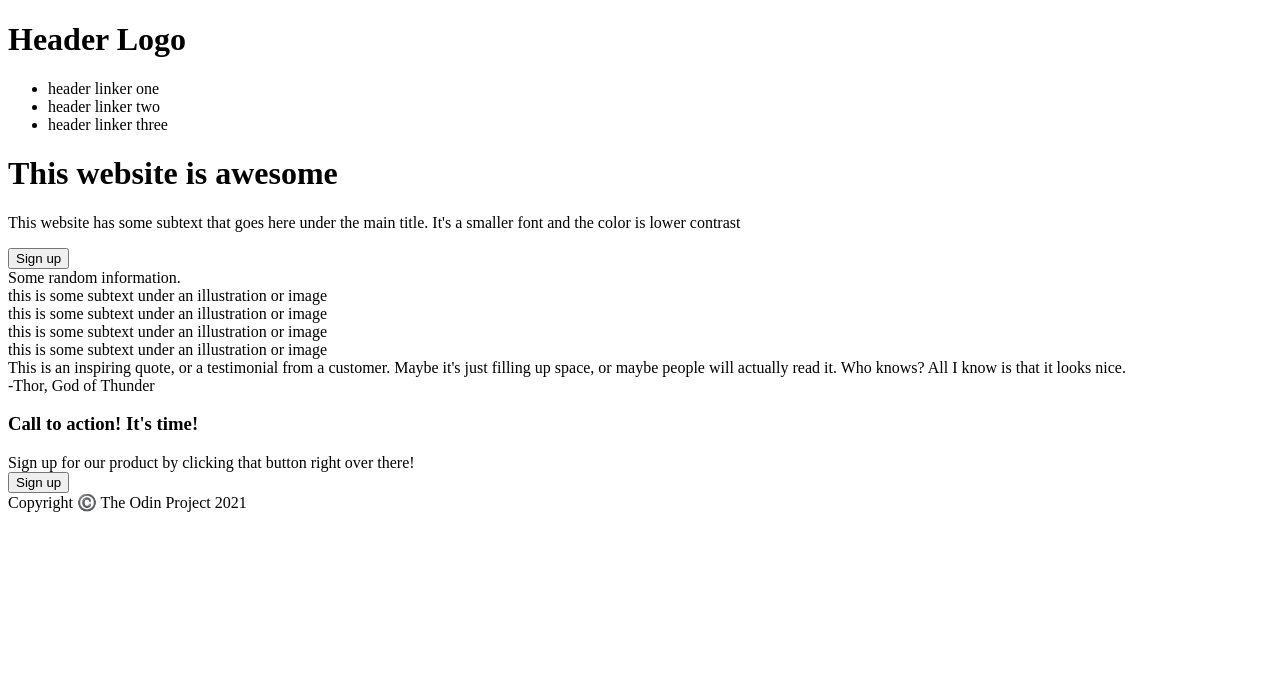
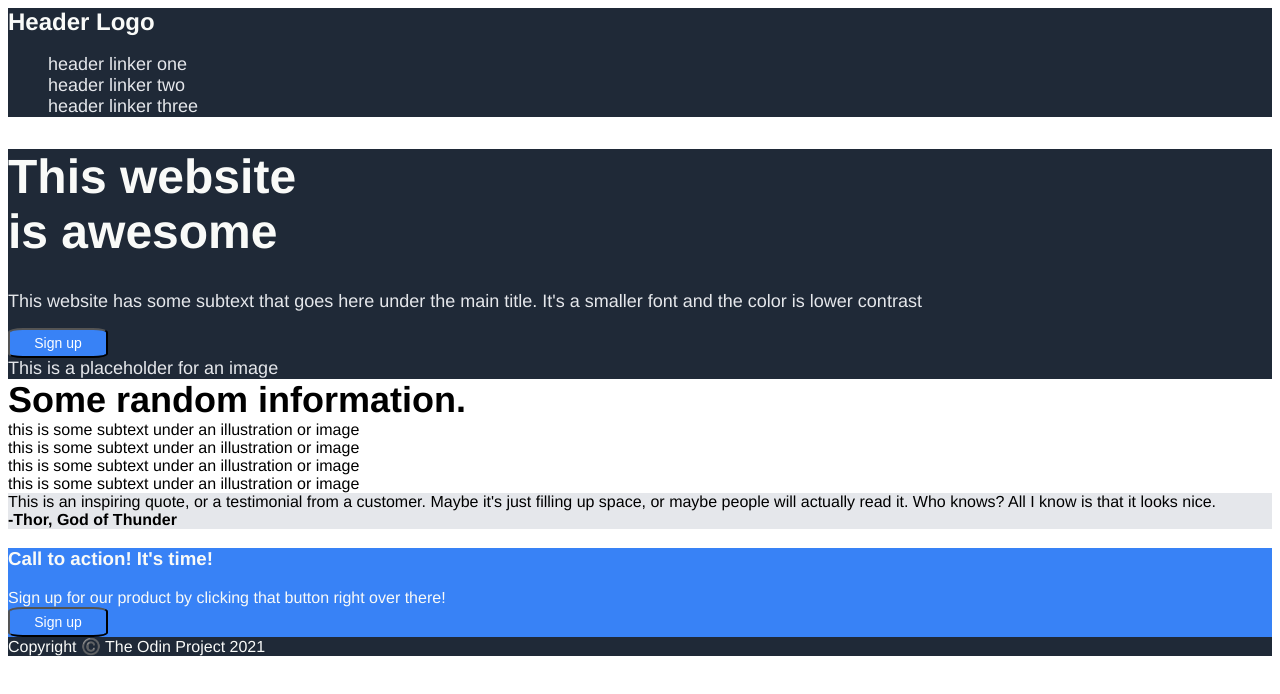
Before and after one commit to kevankas/landing-page-project, a plain HTML site: page index.html in a window 1280 px wide. Drawn offline with Linux system fonts and the light colour scheme.

Commit message:
preliminary completion of css ROUGH

```diff
--- a/index.html
+++ b/index.html
@@ -9,9 +9,9 @@
 <body>
     <div class="header">
         <div class="left-header">
-            <h1 class="top">
+            <div class="top">
              Header Logo
-            </h1>
+            </div>
          </div>
          <div class="right-header">
             <ul>
@@ -27,11 +27,18 @@
             <h1>
                 This website is awesome
             </h1>
+
+            <div class="morestuff">
             This website has some subtext that goes here under the main title. It's a smaller font and the color is lower contrast
+        </div>
             <p></p>
             <button class="beginning">
                 Sign up
             </button>
+            <div class="placeholder">
+                <div class="morestuff">This is a placeholder for an image
+                </div>
+                </div>
         </div>
     </div>
 
--- a/styles.css
+++ b/styles.css
@@ -0,0 +1,64 @@
+:root{
+    font-family: Helvetica, Arial, sans-serif;
+}
+.header, .footer
+{
+    background:#1F2937;
+    color:#F9FAF8;
+}
+
+.awesome
+{
+    background: #1F2937;
+}
+.top
+{
+    font-size: 24px;
+    color:#F9FAF8;
+    font-weight: bolder;
+}
+ul
+{
+    font-size: 18px;
+    color:#E5E7EB;
+    list-style-type: none;
+}
+h1
+{
+    font-weight:bolder;
+    color:#F9FAF8;
+    font-size: 48px;
+    max-width: 300px;
+}
+.morestuff
+{
+    font-size: 18px;
+    color: #E5E7EB;
+}
+button
+{
+    background-color: #3882F6;
+    color:white;
+    border-radius: 15%;
+    width: 100px;
+    height: 30px;
+    font-size: 14px;
+}
+.information
+{
+    font-size:36px;
+    font-weight: bolder;
+}
+.quote
+{
+    background-color: #E5E7EB;
+}
+.name
+{
+    font-weight: 900;
+}
+.call
+{
+    background-color:#3882F6;
+    color:#F9FAF8;
+}
```
